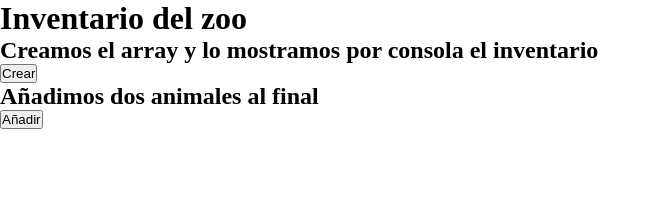
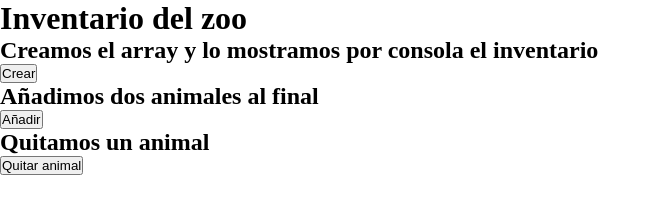
Before and after one commit to Dapamo81/InventarioZoo, a plain HTML site: page index.html in a window 1280 px wide. Shown: the whole page, without its empty margins (0-661 px from the left). Drawn offline with Linux system fonts and the light colour scheme.

Commit message:
añadirmos la funcion quitar animal.

```diff
--- a/index.html
+++ b/index.html
@@ -23,6 +23,8 @@
         <button onclick="anadirArray()">Añadir</button>
 
     </section>
+        <h2>Quitamos un animal</h2>
+        <button onclick="quitarAnimal()">Quitar animal</button>
 
     <footer>
 
--- a/js/funcion.js
+++ b/js/funcion.js
@@ -1,12 +1,20 @@
 // Crear el array con 5 animales
 function crearArray(){
     const zoo = ["León", "Elefante", "Jirafa", "Tigre", "Cebra"];
-    console.log("Array inicial:", zoo);
+    console.log("Array inicial: ", zoo);
 }
 
 function anadirArray(){
     const zoo = ["León", "Elefante", "Jirafa", "Tigre", "Cebra"];
-    zoo.push('Ballena', 'Delfin');
-    console.log('Después de añadir dos animales:', zoo);
+    console.log("Array inicial: ", zoo);
+    zoo.push("Ballena", "Delfin");
+    console.log("Después de añadir dos animales: ", zoo);
 
 }
+
+function quitarAnimal(){
+    const zoo = ["León", "Elefante", "Jirafa", "Tigre", "Cebra"];
+    console.log("Array inicial: ", zoo);
+    zoo.pop();
+    console.log("Después de quitar un animal del final: ", zoo);
+}
```
